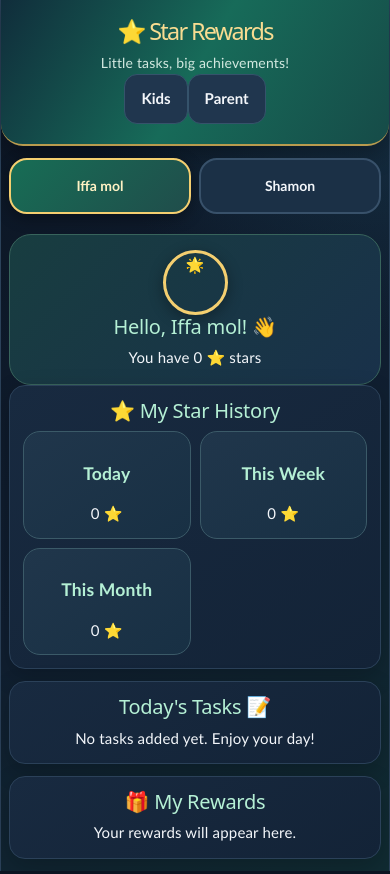
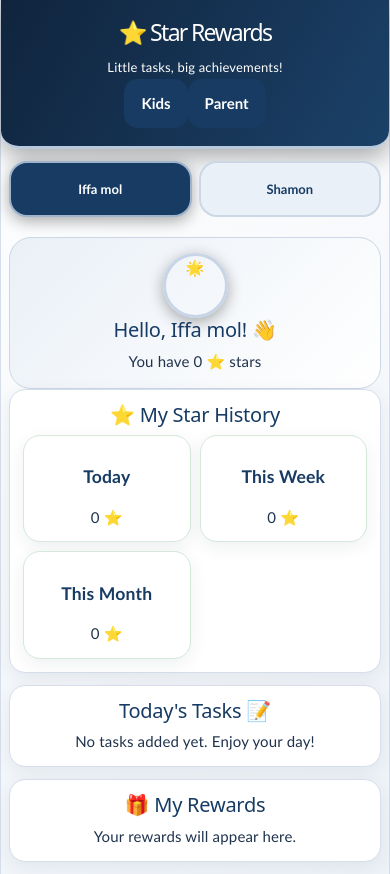
Before and after one commit to sajithachettiyamparambil/My-Kids-Tasks, a React (Vite) app: page / in a window 390 px wide. Built offline with nearby package versions, Linux system fonts and the light colour scheme.

Commit message:
Update navy and white mobile design

```diff
--- a/src/App.css
+++ b/src/App.css
@@ -541,3 +541,418 @@ input::placeholder {
     flex: 1 1 auto;
   }
 }
+
+/* White and Emerald Green Theme */
+
+:root {
+  color-scheme: light;
+  --bg: #f5faf6;
+  --surface: #ffffff;
+  --surface-light: #edf7f0;
+  --border: #d5e8da;
+  --text: #244333;
+  --muted: #718879;
+  --green: #087f55;
+  --green-light: #176b45;
+  --gold: #d8b765;
+}
+
+html {
+  background: #f5faf6;
+}
+
+body {
+  background:
+    radial-gradient(circle at top right, #e1f2e6 0, transparent 38%),
+    linear-gradient(145deg, #ffffff, #f2faf4);
+  color: #244333;
+}
+
+.app-header {
+  background: linear-gradient(120deg, #075b3e, #0b9363, #176b45);
+  color: white;
+  border-bottom: 3px solid #d8b765;
+}
+
+.app-header h1 {
+  color: #ffffff;
+}
+
+.app-header p {
+  color: #e0f5e8;
+}
+
+.card {
+  background: #ffffff;
+  border-color: #d5e8da;
+  box-shadow: 0 5px 20px #174b3510;
+}
+
+h2, h3 {
+  color: #176b45;
+}
+
+button {
+  background: #087f55;
+  color: white;
+  border-color: #087f55;
+}
+
+button:hover {
+  background: #066b47;
+}
+
+input, select {
+  background: #ffffff;
+  color: #244333;
+  border-color: #c8dfce;
+}
+
+input::placeholder {
+  color: #91a49a;
+}
+
+.child-selector button {
+  background: #edf7f0;
+  color: #176b45;
+  border-color: #c8dfce;
+}
+
+.child-selector button.active {
+  background: linear-gradient(135deg, #087f55, #176b45);
+  color: white;
+  border-color: #d8b765;
+}
+
+.child-welcome {
+  background: linear-gradient(135deg, #e5f5e9, #f4faf5);
+  border-color: #c8dfce;
+}
+
+.children-grid .child-card {
+  background: #ffffff;
+  border-color: #d5e8da;
+}
+
+.task-card {
+  background: #f4faf5;
+  border-color: #d5e8da;
+  border-left-color: #087f55;
+}
+
+.task-info h3 {
+  color: #244333;
+}
+
+.task-info p {
+  color: #718879;
+}
+
+.task-status {
+  background: #fff4d8;
+  color: #795a13;
+}
+
+.task-tick {
+  background: #087f55;
+  color: white;
+  border-color: #38a878;
+}
+
+.approval-card {
+  background: #f0f8f1;
+  border-color: #b9d9c1;
+  color: #24583a;
+}
+
+.quick-task-buttons button {
+  background: #e8f5ed;
+  border-color: #b9d9c1;
+  color: #176b45;
+}
+
+.repeat-option {
+  background: #edf7f0;
+  border-color: #c8dfce;
+  color: #24583a;
+}
+
+.photo-upload {
+  background: #edf7f0;
+  border-color: #c8dfce;
+  color: #087f55;
+}
+
+.time-picker select {
+  background: #ffffff;
+  color: #244333;
+  border-color: #c8dfce;
+}
+
+/* Dark Navy Blue + White Theme */
+
+:root {
+  color-scheme: light;
+  --bg: #f3f6fa;
+  --surface: #ffffff;
+  --surface-light: #eaf0f7;
+  --border: #d5deea;
+  --text: #20334d;
+  --muted: #687b92;
+  --green: #173b63;
+  --green-light: #173b63;
+  --gold: #c7d5e6;
+}
+
+html {
+  background: #f3f6fa;
+}
+
+body {
+  background: linear-gradient(145deg, #ffffff, #edf2f8);
+  color: #20334d;
+}
+
+.app-header {
+  background: linear-gradient(120deg, #10243d, #1b4168);
+  color: white;
+  border-bottom: 3px solid #b9c9dc;
+}
+
+.app-header h1,
+.app-header p {
+  color: white;
+}
+
+.card,
+.child-card {
+  background: #ffffff;
+  border-color: #d5deea;
+  box-shadow: 0 5px 18px #10243d12;
+}
+
+h2, h3 {
+  color: #173b63;
+}
+
+button {
+  background: #173b63;
+  color: white;
+  border-color: #173b63;
+}
+
+button:hover {
+  background: #102b49;
+}
+
+input, select {
+  background: #ffffff;
+  color: #20334d;
+  border-color: #cbd7e5;
+}
+
+input::placeholder {
+  color: #8493a6;
+}
+
+.child-selector button {
+  background: #eaf0f7;
+  color: #173b63;
+  border-color: #cbd7e5;
+}
+
+.child-selector button.active {
+  background: #173b63;
+  color: white;
+  border-color: #9fb4cc;
+}
+
+.child-welcome {
+  background: linear-gradient(135deg, #eaf0f7, #ffffff);
+  border-color: #cbd7e5;
+}
+
+.task-card {
+  background: #edf2f8;
+  border-color: #d5deea;
+  border-left-color: #173b63;
+}
+
+.task-info h3 {
+  color: #20334d;
+}
+
+.task-info p {
+  color: #687b92;
+}
+
+.task-status {
+  background: #e1e9f2;
+  color: #173b63;
+}
+
+.task-tick {
+  background: #173b63;
+  color: white;
+  border-color: #54769b;
+}
+
+.approval-card {
+  background: #edf2f8;
+  border-color: #cbd7e5;
+  color: #20334d;
+}
+
+.quick-task-buttons button,
+.repeat-option,
+.photo-upload {
+  background: #eaf0f7;
+  border-color: #cbd7e5;
+  color: #173b63;
+}
+
+.time-picker select {
+  background: #ffffff;
+  color: #20334d;
+  border-color: #cbd7e5;
+}
+
+/* Final mobile layout */
+
+@media (max-width: 600px) {
+  html, body {
+    width: 100%;
+    overflow-x: hidden;
+  }
+
+  .app-header {
+    padding: 18px 12px;
+    border-radius: 0 0 18px 18px;
+  }
+
+  .app-header h1 {
+    font-size: 23px;
+    line-height: 1.3;
+  }
+
+  .app-header p {
+    font-size: 13px;
+  }
+
+  .main-content {
+    width: calc(100% - 16px);
+    margin: 12px auto;
+  }
+
+  .card {
+    padding: 13px;
+    margin-bottom: 12px;
+    border-radius: 16px;
+  }
+
+  .children-grid {
+    grid-template-columns: repeat(2, minmax(0, 1fr));
+    gap: 9px;
+  }
+
+  .child-card {
+    min-width: 0;
+    padding: 12px 6px;
+    overflow-wrap: anywhere;
+  }
+
+  .child-welcome {
+    padding: 15px 10px;
+  }
+
+  .child-selector {
+    gap: 7px;
+  }
+
+  .child-selector button {
+    flex: 1;
+    min-width: 0;
+    padding: 7px 5px;
+    font-size: 13px;
+  }
+
+  .task-card {
+    padding: 10px 8px;
+    gap: 7px;
+    min-width: 0;
+  }
+
+  .task-info {
+    flex: 1;
+    min-width: 0;
+    flex-wrap: wrap;
+    gap: 5px;
+  }
+
+  .task-info h3 {
+    font-size: 14px;
+    overflow-wrap: anywhere;
+  }
+
+  .task-info p {
+    font-size: 12px;
+    white-space: normal;
+  }
+
+  .task-tick {
+    flex-shrink: 0;
+    width: 46px;
+    height: 46px;
+    min-width: 46px;
+    min-height: 46px;
+  }
+
+  .task-status {
+    max-width: 100%;
+    overflow-wrap: anywhere;
+  }
+
+  .task-form {
+    min-width: 0;
+  }
+
+  .time-fields {
+    grid-template-columns: 1fr 1fr;
+    gap: 7px;
+  }
+
+  .time-picker {
+    gap: 4px;
+  }
+
+  .time-picker select {
+    min-width: 0;
+    padding: 10px 3px;
+    font-size: 14px;
+  }
+
+  input, select {
+    min-height: 46px;
+    font-size: 16px;
+  }
+
+  button {
+    min-height: 46px;
+  }
+
+  .quick-task-buttons {
+    gap: 7px;
+  }
+
+  .quick-task-buttons button {
+    flex: 1 1 auto;
+  }
+
+  .approval-card {
+    padding: 12px;
+  }
+
+  .photo-upload {
+    max-width: 100%;
+  }
+}
```
